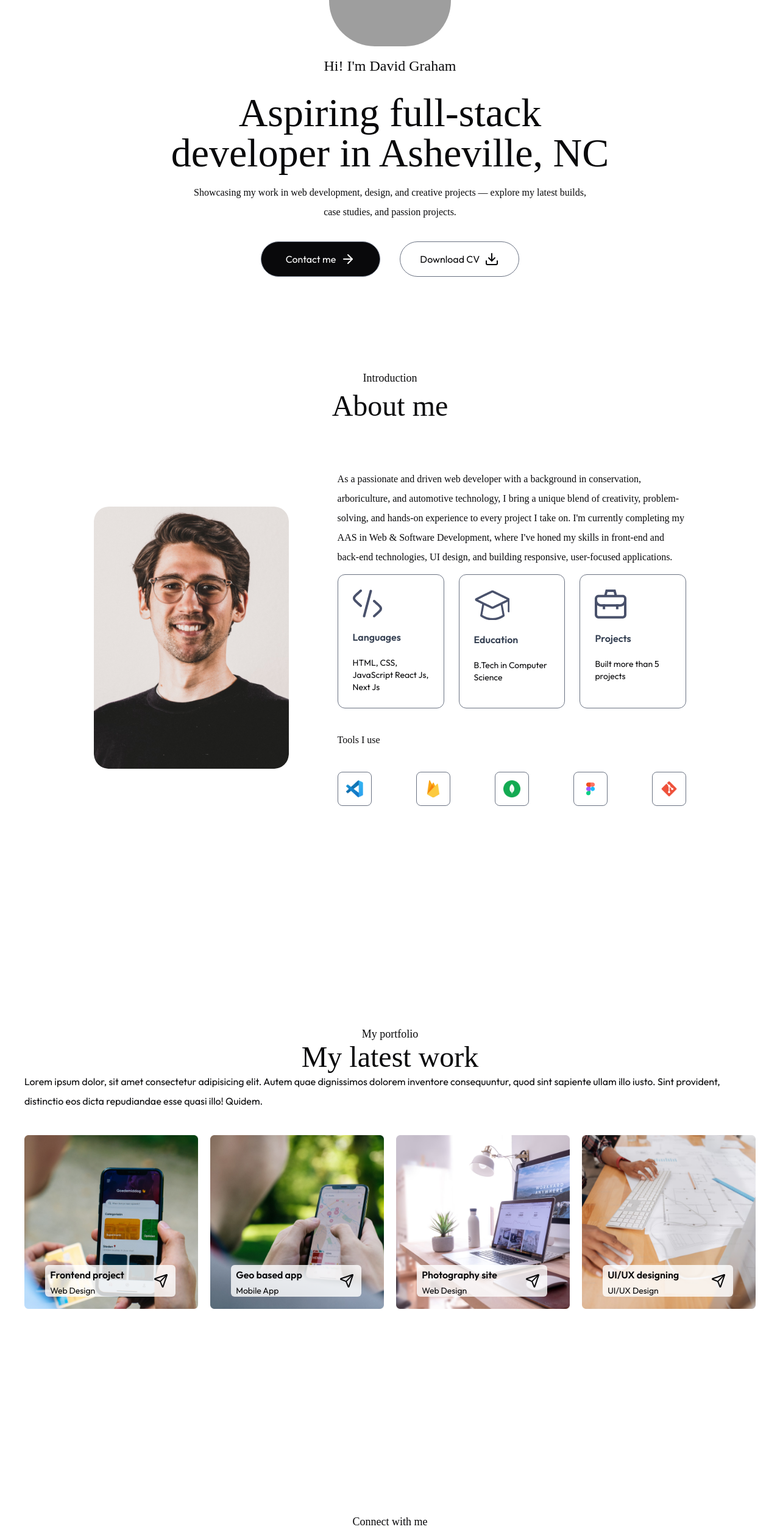
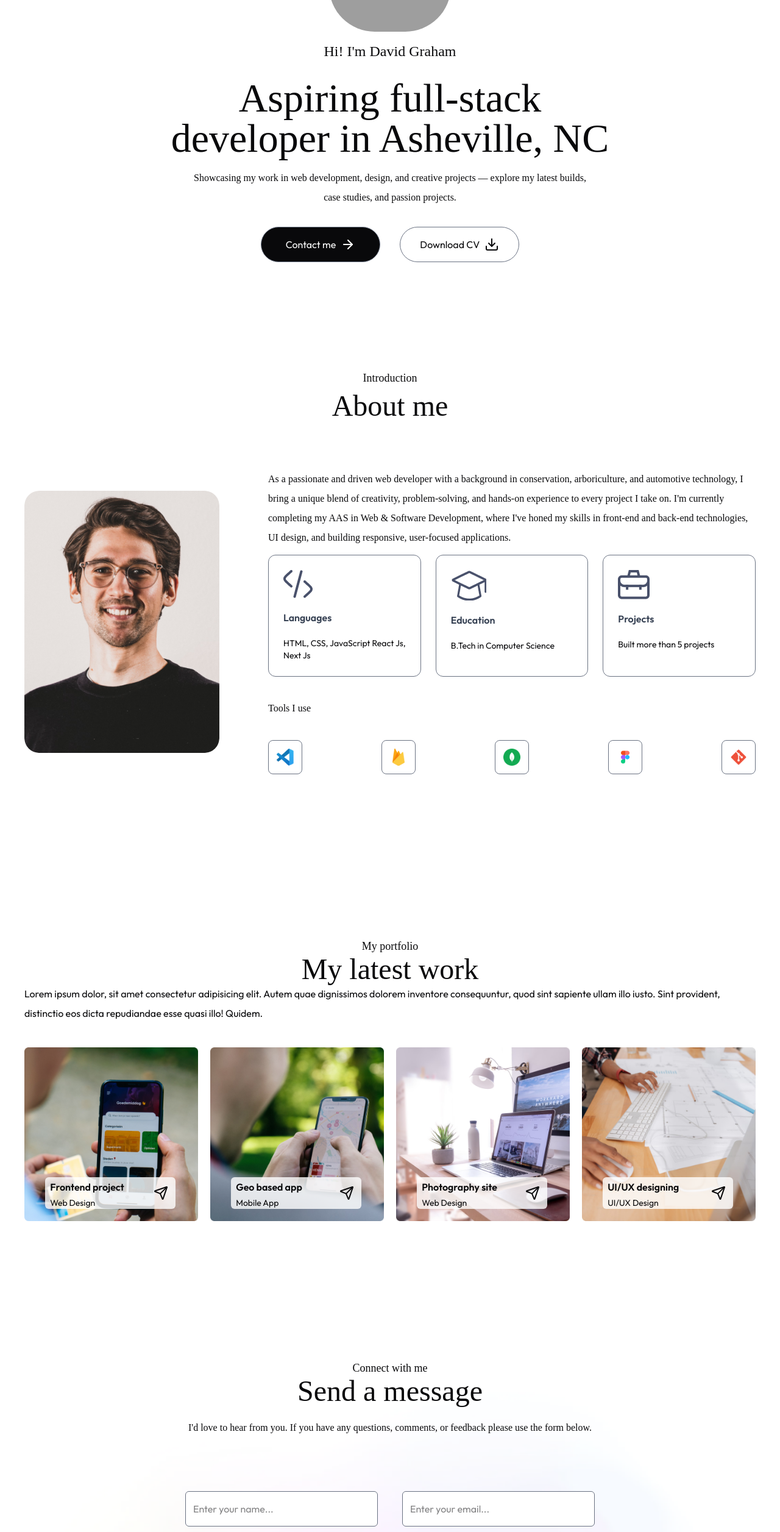
Before and after one commit to Seedling32/portfolio, a Next.js app: page / in a window 1280 px wide. Shown: the part 234-2747 px from the top of the page at 61% size. Built offline with nearby package versions, Linux system fonts and the light colour scheme; grey boxes are pictures that could not be loaded; a web font is replaced by a local one.

Commit message:
Playing with animation and component/screen height

```diff
--- a/app/page.tsx
+++ b/app/page.tsx
@@ -38,7 +38,7 @@ export default function Home() {
       <Header />
       <About isDarkMode={isDarkMode} />
       <Projects />
-      <Contact isDarkMode={isDarkMode} />
+      <Contact />
       <Footer isDarkMode={isDarkMode} />
     </div>
   );
--- a/components/About.tsx
+++ b/components/About.tsx
@@ -1,14 +1,20 @@
 import { assets, infoList, toolsData } from '@/assets/assets';
+import { motion } from 'motion/react';
 import Image from 'next/image';
 
 const About = ({ isDarkMode }: { isDarkMode: boolean }) => {
   return (
-    <div
+    <motion.div
+      initial={{ opacity: 0 }}
+      whileInView={{ opacity: 1 }}
+      transition={{ duration: 1.2 }}
       id="about"
-      className="min-h-screen w-full px-[12%] py-10 scroll-mt-24 mb-20"
+      className="min-h-screen w-full px-10 py-10 scroll-mt-24 flex flex-col justify-center"
     >
-      <h2 className="text-center text-lg font-Ovo mb-2">Introduction</h2>
-      <h3 className="text-center text-5xl font-Ovo">About me</h3>
+      <div>
+        <h2 className="text-center text-lg font-Ovo mb-2">Introduction</h2>
+        <h3 className="text-center text-5xl font-Ovo">About me</h3>
+      </div>
       <div className="flex flex-col lg:flex-row items-center gap-20 my-20">
         <div className="w-64 sm:w-80 rounded-3xl">
           <Image
@@ -60,7 +66,7 @@ const About = ({ isDarkMode }: { isDarkMode: boolean }) => {
           </ul>
         </div>
       </div>
-    </div>
+    </motion.div>
   );
 };
 
--- a/components/Contact.tsx
+++ b/components/Contact.tsx
@@ -1,11 +1,11 @@
 'use client';
 
-import { assets } from '@/assets/assets';
-import Image from 'next/image';
+import { ArrowRight } from 'lucide-react';
+import { motion } from 'motion/react';
 import { useState } from 'react';
 import { toast } from 'sonner';
 
-const Contact = ({ isDarkMode }: { isDarkMode: boolean }) => {
+const Contact = () => {
   const [result, setResult] = useState('');
 
   const onSubmit = async (event: React.FormEvent<HTMLFormElement>) => {
@@ -37,58 +37,78 @@ const Contact = ({ isDarkMode }: { isDarkMode: boolean }) => {
   return (
     <div
       id="contact"
-      className="w-full px-10 py-10 scroll-mt-24 bg-[url(/footer-bg-color.png)] bg-no-repeat bg-center bg-[length:90%_auto] dark:bg-radial from-white/10 to-transparent"
+      className="w-full p-10 scroll-mt-24 bg-[url(/footer-bg-color.png)] bg-no-repeat bg-center bg-[length:90%_auto] dark:bg-radial from-white/5 to-transparent"
     >
-      <h2 className="text-center text-lg font-Ovo">Connect with me</h2>
-      <h3 className="text-center text-5xl font-Ovo">Send a message</h3>
-      <p className="text-center max-w-2xl mx-auto mt-5 mb-12 font-Ovo">
-        I&apos;d love to hear from you. If you have any questions, comments, or
-        feedback please use the form below.
-      </p>
-      <form onSubmit={onSubmit} className="max-w-2xl mx-auto">
-        <div className="flex flex-col md:flex-row gap-10 mt-10 mb-8">
+      <motion.div
+        initial={{ y: -100 }}
+        whileInView={{ y: 0 }}
+        transition={{ duration: 0.5 }}
+      >
+        <h2 className="text-center text-lg font-Ovo">Connect with me</h2>
+        <h3 className="text-center text-5xl font-Ovo">Send a message</h3>
+        <p className="text-center max-w-2xl mx-auto mt-5 mb-12 font-Ovo">
+          I&apos;d love to hear from you. If you have any questions, comments,
+          or feedback please use the form below.
+        </p>
+      </motion.div>
+      <form
+        onSubmit={onSubmit}
+        className="max-w-2xl mx-auto flex flex-col items-center"
+      >
+        <div className="flex flex-col md:flex-row md:justify-between gap-10 mt-10 mb-8 w-full">
           <label htmlFor="name" className="sr-only">
             Name
           </label>
-          <input
+          <motion.input
+            initial={{ x: -100 }}
+            whileInView={{ x: 0 }}
+            transition={{ duration: 0.8 }}
             type="text"
             id="name"
             name="name"
             placeholder="Enter your name..."
             required
-            className="p-3 outline-none border border-gray-500 rounded-md bg-background focus:bg-amber-200/20 dark:focus:bg-muted-foreground dark:focus:text-black"
+            className="w-full p-3 outline-none border border-gray-500 rounded-md bg-background focus:bg-amber-200/20 dark:focus:bg-muted-foreground dark:focus:text-black"
           />
-          <label htmlFor="email">Email</label>
-          <input
+          <label htmlFor="email" className="sr-only">
+            Email
+          </label>
+          <motion.input
+            initial={{ x: 100 }}
+            whileInView={{ x: 0 }}
+            transition={{ duration: 0.8 }}
             type="email"
             id="email"
             name="email"
             placeholder="Enter your email..."
             required
-            className="p-3 outline-none border border-gray-500 rounded-md bg-background focus:bg-amber-200/20 dark:focus:bg-muted-foreground dark:focus:text-black"
+            className="w-full p-3 outline-none border border-gray-500 rounded-md bg-background focus:bg-amber-200/20 dark:focus:bg-muted-foreground dark:focus:text-black"
           />
         </div>
-        <label htmlFor="message">Message</label>
-        <textarea
+        <label htmlFor="message" className="sr-only">
+          Message
+        </label>
+        <motion.textarea
+          initial={{ y: 100 }}
+          whileInView={{ y: 0 }}
+          transition={{ duration: 0.8 }}
           id="message"
           name="message"
           rows={6}
           placeholder="Enter your message..."
           required
           className="w-full p-3 outline-none border border-gray-500 rounded-md bg-background mb-6 focus:bg-amber-200/20 dark:focus:bg-muted-foreground dark:focus:text-black"
-        ></textarea>
-        <button
+        ></motion.textarea>
+        <motion.button
+          initial={{ opacity: 0 }}
+          whileInView={{ opacity: 1 }}
+          transition={{ duration: 0.5, delay: 0.5 }}
           type="submit"
-          className="flex items-center gap-2 bg-secondary text-foreground px-5 py-3 rounded-full hover:shadow-[4px_4px_10px_#333] duration-300 cursor-pointer hover:-translate-y-1 border"
+          className="flex items-center gap-2 bg-foreground text-background px-5 py-3 rounded-full hover:shadow-[4px_4px_10px_#333] duration-300 cursor-pointer hover:-translate-y-1 border dark:border-black"
         >
           {result === '' ? 'Send message' : result}
-          <Image
-            src={isDarkMode ? assets.right_arrow : assets.right_arrow_white}
-            alt="Right arrow."
-            width={20}
-            height={20}
-          />
-        </button>
+          <ArrowRight />
+        </motion.button>
       </form>
     </div>
   );
--- a/components/Footer.tsx
+++ b/components/Footer.tsx
@@ -6,7 +6,11 @@ const Footer = ({ isDarkMode }: { isDarkMode: boolean }) => {
   return (
     <div className="mt-50 items-center">
       <div className="mb-8 flex flex-col items-center">
-        <Image src={assets.logo} alt="David Graham name logo." width={150} />
+        <Image
+          src={isDarkMode ? assets.logo_dark : assets.logo}
+          alt="David Graham name logo."
+          width={150}
+        />
         <div className="flex items-center gap-2">
           <Image src={assets.mail_icon} alt="Email icon." width={30} />
           <span>Email address here</span>
@@ -14,7 +18,7 @@ const Footer = ({ isDarkMode }: { isDarkMode: boolean }) => {
       </div>
       <div className="flex justify-between p-6 items-center max-w-7xl mx-auto border-t border-gray-400">
         <p>&copy; 2025 David Graham. All rights reserved.</p>
-        <ul className="flex gap-6">
+        <ul className="flex items-center gap-6">
           <li>
             <Link href="https://github.com/Seedling32" target="_blank">
               <Image
--- a/components/Header.tsx
+++ b/components/Header.tsx
@@ -6,7 +6,7 @@ import { ArrowRight, Download } from 'lucide-react';
 
 const Header = () => {
   return (
-    <div className="w-11/12 max-w-3xl text-center mx-auto h-screen flex flex-col items-center gap-4 pt-40">
+    <div className="w-11/12 max-w-3xl text-center mx-auto min-h-screen flex flex-col items-center justify-center gap-4">
       <motion.div
         initial={{ scale: 0 }}
         whileInView={{ scale: 1 }}
@@ -20,17 +20,17 @@ const Header = () => {
           height={200}
         />
       </motion.div>
-      <h1 className="text-xl md:text-2xl mb-3 font-Ovo">
-        Hi! I&apos;m David Graham
-      </h1>
-      <motion.h2
+      <motion.h1
         initial={{ y: -20, opacity: 0 }}
         whileInView={{ y: 0, opacity: 1 }}
         transition={{ duration: 0.6, delay: 0.2 }}
-        className="text-3xl sm:text-6xl lg:text-[66px] font-Ovo"
+        className="text-xl md:text-2xl mb-3 font-Ovo"
       >
+        Hi! I&apos;m David Graham
+      </motion.h1>
+      <h2 className="text-3xl sm:text-6xl lg:text-[66px] font-Ovo">
         Aspiring full-stack developer in Asheville, NC
-      </motion.h2>
+      </h2>
       <p className="max-w-2xl font-Ovo">
         Showcasing my work in web development, design, and creative projects —
         explore my latest builds, case studies, and passion projects.
--- a/components/Navbar.tsx
+++ b/components/Navbar.tsx
@@ -53,8 +53,7 @@ const Navbar = ({ isDarkMode, setIsDarkMode }: NavbarProps) => {
           <Image
             src={assets.logo_brand}
             alt="David Graham logo."
-            width={100}
-            className="rounded-lg"
+            className="rounded-lg w-14 md:w-20"
           />
         </Link>
         <ul
--- a/components/Projects.tsx
+++ b/components/Projects.tsx
@@ -5,7 +5,7 @@ const Projects = () => {
   return (
     <div
       id="projects"
-      className="w-full min-h-screen px-10 py-10 scroll-mt-24 mt-50"
+      className="w-full min-h-screen p-10 scroll-mt-24 flex flex-col justify-center"
     >
       <h2 className="text-center text-lg font-Ovo">My portfolio</h2>
       <h3 className="text-center text-5xl font-Ovo">My latest work</h3>
```
